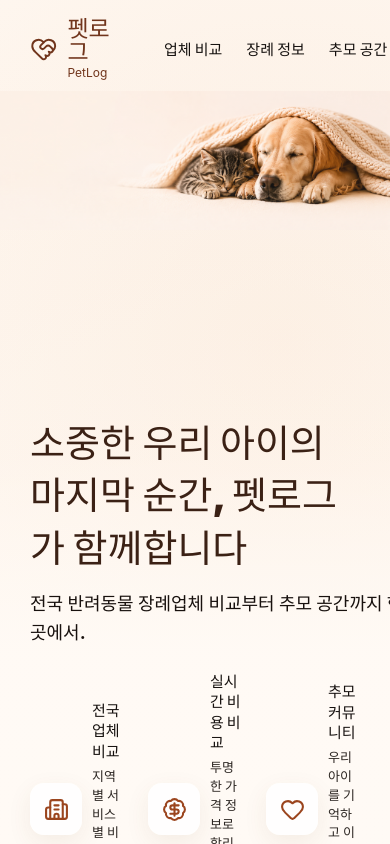
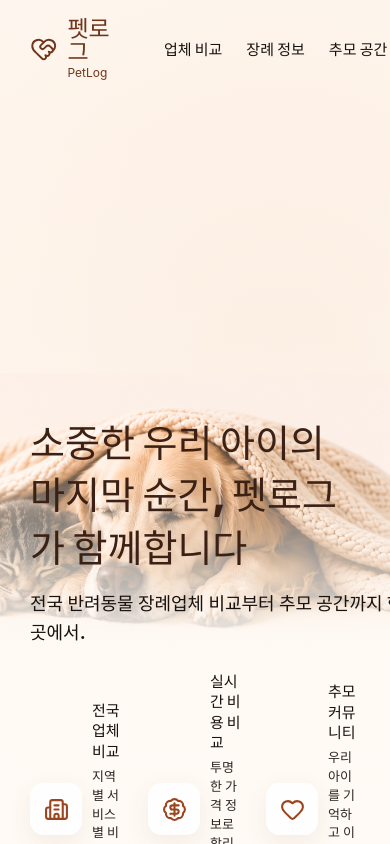
Before and after one commit to jogabi/petlog-web, a React (Vite) app: page / in a window 390 px wide. Shown: the top 844 px of the page. Built offline with nearby package versions, Linux system fonts and the light colour scheme; no server answers.

Commit message:
Refactor hero section styles in App.css and remove image element from App.tsx for improved layout and responsiveness

```diff
--- a/src/App.css
+++ b/src/App.css
@@ -97,24 +97,22 @@ button {
 
 .hero-section {
   position: relative;
-  max-width: 1402px;
+  width: 100%;
   min-height: 313px;
   margin: 0 auto;
-  padding: 46px 148px 26px;
+  padding: 46px max(30px, calc((100vw - 1402px) / 2 + 148px)) 26px;
   overflow: hidden;
 }
 
-.hero-image {
+.hero-section::before {
   position: absolute;
-  top: 4px;
-  right: 0;
+  inset: 0;
   z-index: 0;
-  width: clamp(560px, 58vw, 790px);
-  height: auto;
-  max-height: 314px;
-  object-fit: contain;
-  object-position: right center;
-  pointer-events: none;
+  content: '';
+  background-image: url('./assets/banner.png');
+  background-position: right center;
+  background-repeat: no-repeat;
+  background-size: auto 313px;
 }
 
 .hero-section::after {
@@ -737,8 +735,8 @@ button {
     gap: 16px;
   }
 
-  .hero-image {
-    width: clamp(510px, 57vw, 690px);
+  .hero-section::before {
+    background-position: right center;
   }
 }
 
@@ -746,11 +744,6 @@ button {
   .hero-section {
     min-height: 520px;
     padding-top: 330px;
-  }
-
-  .hero-image {
-    width: 100%;
-    max-height: none;
   }
 
   .hero-section::after {
--- a/src/App.tsx
+++ b/src/App.tsx
@@ -16,7 +16,6 @@ import {
   Search,
   Star,
 } from 'lucide-react'
-import bannerImage from './assets/banner.png'
 import {
   getLocalFuneralProviders,
   type ProviderFilters,
@@ -169,7 +168,6 @@ function App() {
       </header>
 
       <section className="hero-section">
-        <img className="hero-image" src={bannerImage} alt="" />
         <div className="hero-content">
           <h1>소중한 우리 아이의 마지막 순간, 펫로그가 함께합니다</h1>
           <p className="lead">
```
